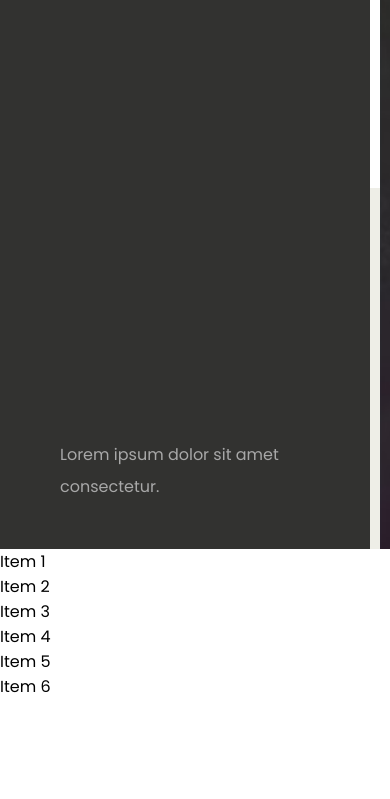
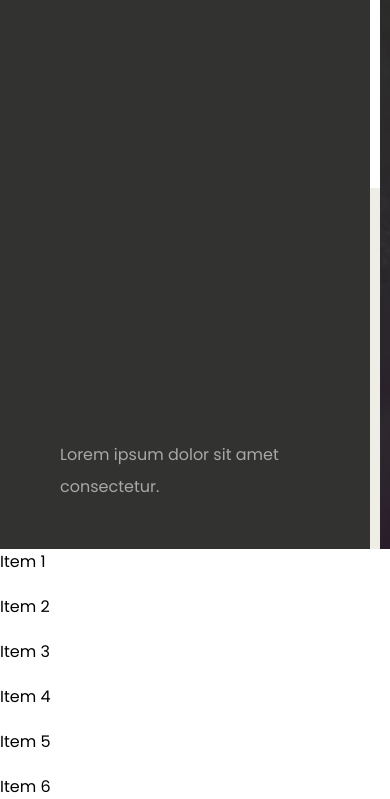
Before and after one commit to AmanUpadhyay8/Portfolio-Templates, a plain HTML site: page Vanilla Templates/Grid-Layout-Portfolio/index.html in a window 390 px wide. Shown: the part 894-1693 px from the top of the page. Before the commit the page ends 1593 px from the top, so only its background shows below. Drawn offline with Linux system fonts and the light colour scheme.

Commit message:
Update style.css

```diff
--- a/Vanilla Templates/Grid-Layout-Portfolio/style.css
+++ b/Vanilla Templates/Grid-Layout-Portfolio/style.css
@@ -73,3 +73,36 @@
     min-width: 100%;
     min-height: 100%;
 }
+/* Set the container to display as a grid */
+.grid-container {
+  display: grid;
+  grid-template-columns: repeat(3, 1fr); /* Three columns */
+  grid-gap: 20px;
+}
+
+/* Set the grid items to span the full width of the container */
+.grid-item {
+  grid-column: span 3;
+}
+
+/* Media query for screens smaller than 768px */
+@media screen and (max-width: 768px) {
+  .grid-container {
+    grid-template-columns: repeat(2, 1fr); /* Two columns */
+  }
+
+  .grid-item {
+    grid-column: span 2;
+  }
+}
+
+/* Media query for screens smaller than 480px */
+@media screen and (max-width: 480px) {
+  .grid-container {
+    grid-template-columns: 1fr; /* One column */
+  }
+
+  .grid-item {
+    grid-column: span 1;
+  }
+}
```
